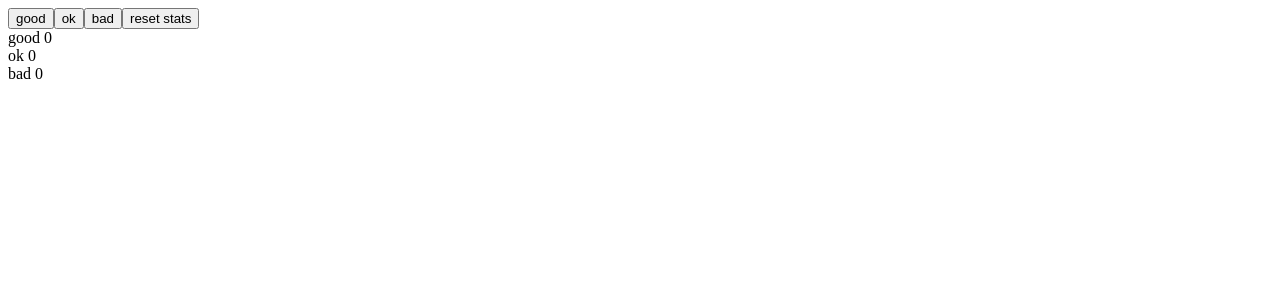
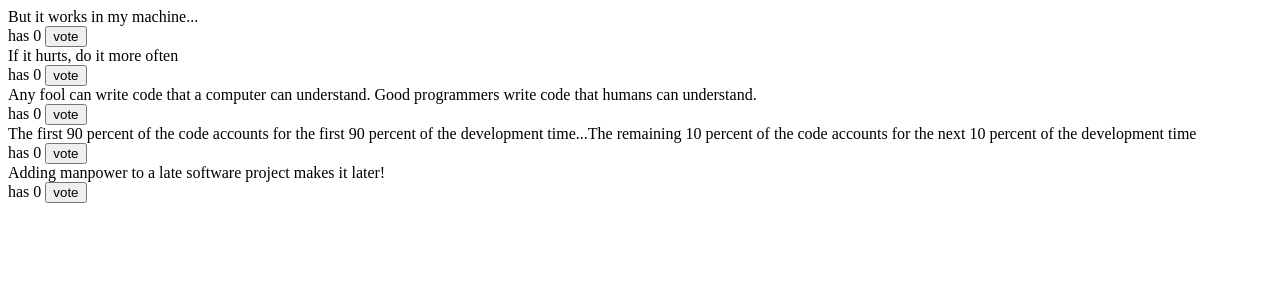
Before and after one commit to githubscientist/reactb47, a React (Create React App) app: page / in a window 1280 px wide. Shown: the top 300 px of the page. Built offline with nearby package versions, Linux system fonts and the light colour scheme.

Commit message:
practice 2

```diff
--- a/src/App.js
+++ b/src/App.js
@@ -6,26 +6,25 @@ const App = () => {
     const state = useSelector(state => state);
     const dispatch = useDispatch();
 
+    const updateVote = (id) => {
+        dispatch({
+            type: 'INCR_VOTE',
+            payload: {
+                id
+            }
+        });
+    };
+
     return (
         <div>
-            <div>
-                <button onClick={() => dispatch({type: 'GOOD'})}>good</button>
-                <button onClick={() => dispatch({ type: 'OK'})}>ok</button>
-                <button onClick={() => dispatch({type: 'BAD'})}>bad</button>
-                <button onClick={() => dispatch({type: 'RESET'})}>reset stats</button>
-            </div>
-
-            <div>
-                good { state.good }
-            </div>
-
-            <div>
-                ok { state.ok }
-            </div>
-
-            <div>
-                bad { state.bad }
-            </div>
+            {
+                state.map((item, index) => (
+                    <div key={index}>
+                        {item.content}<br />
+                        has {item.votes} <button onClick={() => updateVote(item.id)}>vote</button>
+                    </div>
+                ))
+            }
         </div>
     )
 }
--- a/src/index.js
+++ b/src/index.js
@@ -2,12 +2,12 @@ import React from 'react';
 import ReactDOM from 'react-dom/client';
 import App from './App';
 import { createStore } from 'redux';
-import unicafeReducer from './reducers/unicafeReducer';
+import anecdoteReducer from './reducers/anecdoteReducer';
 import { Provider } from 'react-redux';
 
 // create a store
 // step: 3 create a store
-const store = createStore(unicafeReducer);
+const store = createStore(anecdoteReducer);
 
 ReactDOM.createRoot(document.getElementById('root')).render(
     <Provider store={store}>
--- /dev/null
+++ b/src/reducers/anecdoteReducer.js
@@ -0,0 +1,49 @@
+// step: 1 define a initial state
+const initialState = [
+    {
+        id: 1,
+        content: 'But it works in my machine...',
+        votes: 0
+    },
+    {
+        id: 2,
+        content: 'If it hurts, do it more often',
+        votes: 0
+    },
+    {
+        id: 3,
+        content: 'Any fool can write code that a computer can understand. Good programmers write code that humans can understand.',
+        votes: 0
+    },
+    {
+        id: 4,
+        content: 'The first 90 percent of the code accounts for the first 90 percent of the development time...The remaining 10 percent of the code accounts for the next 10 percent of the development time',
+        votes: 0
+    },
+    {
+        id: 5,
+        content: 'Adding manpower to a late software project makes it later!',
+        votes: 0
+    }
+];
+
+// step: 2 define a reducer function
+const anecdoteReducer = (state = initialState, action) => {
+    switch (action.type) {
+        case 'INCR_VOTE':
+            const id = action.payload.id;
+            const anecdote = state.find(object => object.id == id);
+            const changedAnecdote = {
+                ...anecdote,
+                votes: anecdote.votes + 1
+            };
+
+            return state.map(anecdote => anecdote.id == id ? changedAnecdote : anecdote);
+
+
+        default:
+            return state;
+    }
+}
+
+export default anecdoteReducer;
--- a/src/reducers/unicafeReducer.js
+++ /dev/null
@@ -1,36 +0,0 @@
-// step: 1 define a initial state
-const initialState = {
-    good: 0,
-    ok: 0,
-    bad: 0
-};
-
-/*
-    state = {
-        good: 2,
-        ok: 0,
-        bad: 0
-    }
-*/
-
-// step: 2 define a reducer function
-const unicafeReducer = (state = initialState, action) => {
-    switch (action.type) {
-        case 'GOOD':
-            return { ...state, good: state.good + 1 };
-
-        case 'OK':
-            return { ...state, ok: state.ok + 1 };
-
-        case 'BAD':
-            return { ...state, bad: state.bad + 1 };
-
-        case 'RESET':
-            return initialState;
-
-        default:
-            return state;
-    }
-}
-
-export default unicafeReducer;
```
